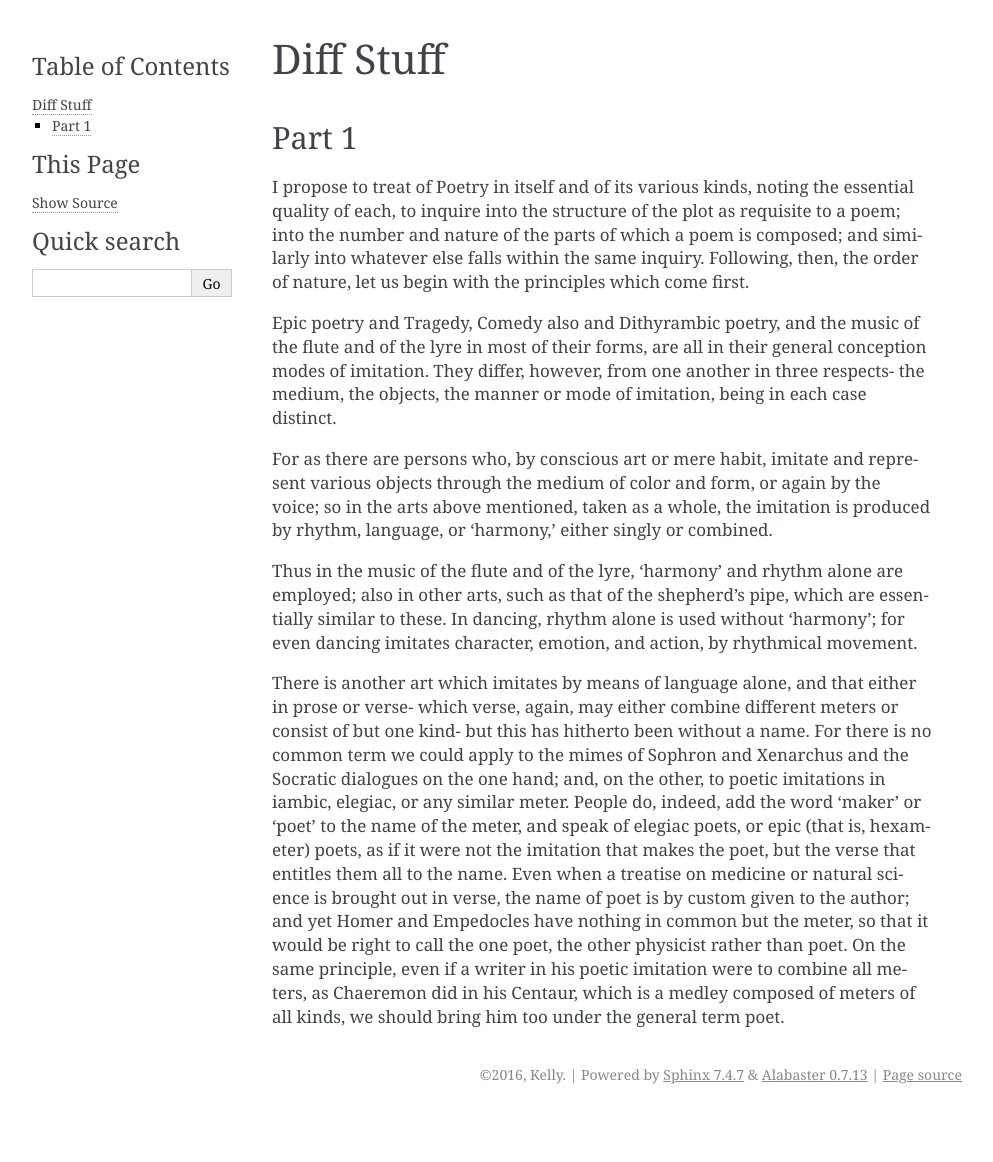
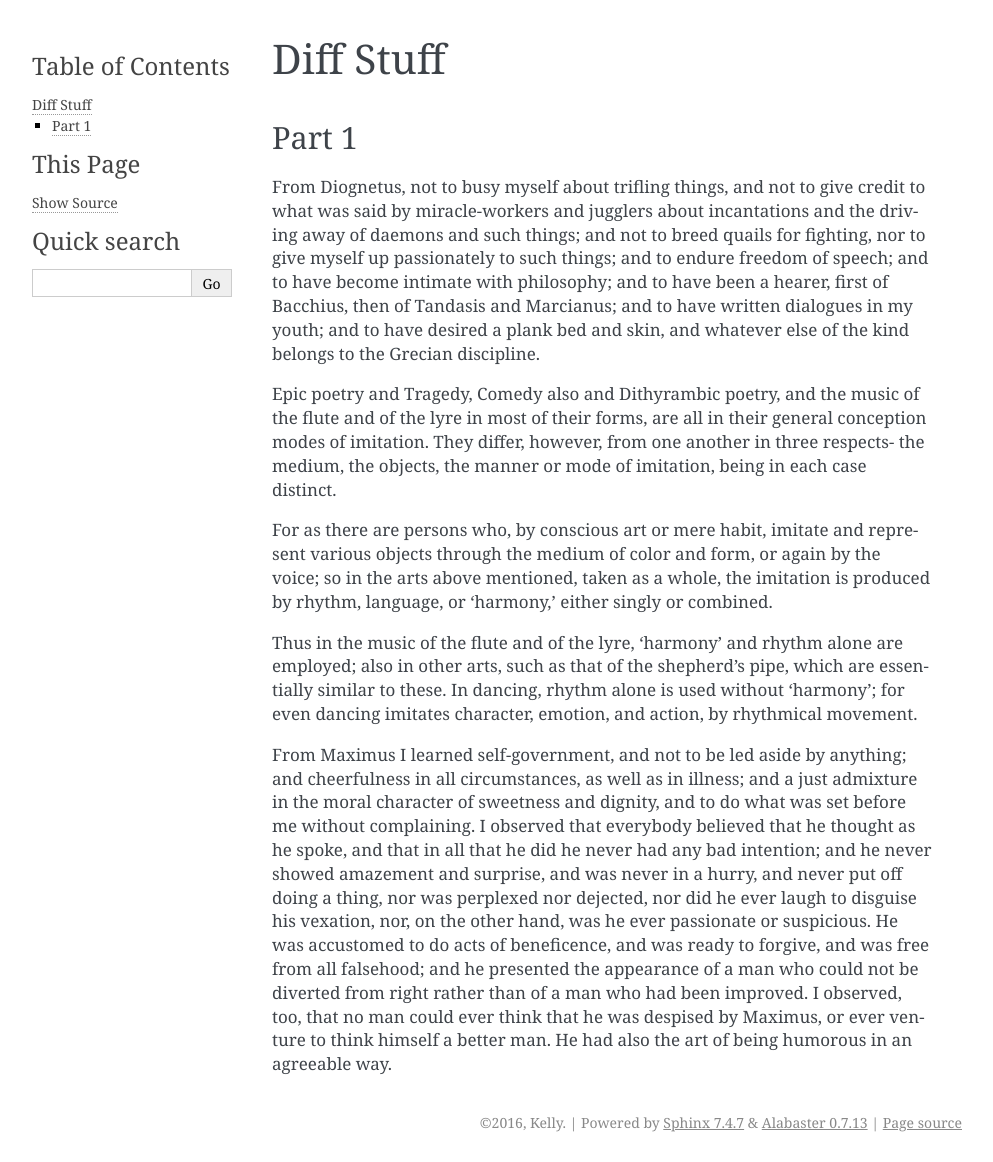
Before and after one commit to nerdofcups/gui-diff-research, a Sphinx documentation site: the page built from source/diff.rst, in a window 1280 px wide. Shown: the whole page, without its empty margins (148-1141 px from the left). Built offline with Sphinx 7.4.7, drawn with Linux system fonts in a browser that asks for light colours; before the commit the page ends 1114 px from its top, so only the background shows below that.

Commit message:
Add Marcus Aurelius quotes
Added Marcus Aurelius quotes and removed the first and last
paragraphs of the previous document.

```diff
--- a/source/diff.rst
+++ b/source/diff.rst
@@ -5,12 +5,7 @@ Diff Stuff
 Part 1
 ======
 
-I propose to treat of Poetry in itself and of its various kinds,
-noting the essential quality of each, to inquire into the structure of
-the plot as requisite to a  poem; into the number and nature of
-the parts of which a poem is composed; and similarly into whatever
-else falls within the same inquiry. Following, then, the order of
-nature, let us begin with the principles which come first.
+From Diognetus, not to busy myself about trifling things, and not to give credit to what was said by miracle-workers and jugglers about incantations and the driving away of daemons and such things; and not to breed quails for fighting, nor to give myself up passionately to such things; and to endure freedom of speech; and to have become intimate with philosophy; and to have been a hearer, first of Bacchius, then of Tandasis and Marcianus; and to have written dialogues in my youth; and to have desired a plank bed and skin, and whatever else of the kind belongs to the Grecian discipline.
 
 Epic poetry and Tragedy, Comedy also and Dithyrambic poetry, and the
 music of the flute and of the lyre in most of their forms, are all in
@@ -30,21 +25,4 @@ pipe, which are essentially similar to these. In dancing, rhythm alone
 is used without 'harmony'; for even dancing imitates character,
 emotion, and action, by rhythmical movement.
 
-There is another art which imitates by means of language alone, and
-that either in prose or verse- which verse, again, may either combine
-different meters or consist of but one kind- but this has hitherto
-been without a name. For there is no common term we could apply to the
-mimes of Sophron and Xenarchus and the Socratic dialogues on the one
-hand; and, on the other, to poetic imitations in iambic, elegiac, or
-any similar meter. People do, indeed, add the word 'maker' or 'poet'
-to the name of the meter, and speak of elegiac poets, or epic (that
-is, hexameter) poets, as if it were not the imitation that makes the
-poet, but the verse that entitles them all to the name. Even when a
-treatise on medicine or natural science is brought out in verse, the
-name of poet is by custom given to the author; and yet Homer and
-Empedocles have nothing in common but the meter, so that it would be
-right to call the one poet, the other physicist rather than poet. On
-the same principle, even if a writer in his poetic imitation were to
-combine all meters, as Chaeremon did in his Centaur, which is a medley
-composed of meters of all kinds, we should bring him too under the
-general term poet.
+From Maximus I learned self-government, and not to be led aside by anything; and cheerfulness in all circumstances, as well as in illness; and a just admixture in the moral character of sweetness and dignity, and to do what was set before me without complaining. I observed that everybody believed that he thought as he spoke, and that in all that he did he never had any bad intention; and he never showed amazement and surprise, and was never in a hurry, and never put off doing a thing, nor was perplexed nor dejected, nor did he ever laugh to disguise his vexation, nor, on the other hand, was he ever passionate or suspicious. He was accustomed to do acts of beneficence, and was ready to forgive, and was free from all falsehood; and he presented the appearance of a man who could not be diverted from right rather than of a man who had been improved. I observed, too, that no man could ever think that he was despised by Maximus, or ever venture to think himself a better man. He had also the art of being humorous in an agreeable way.
```
